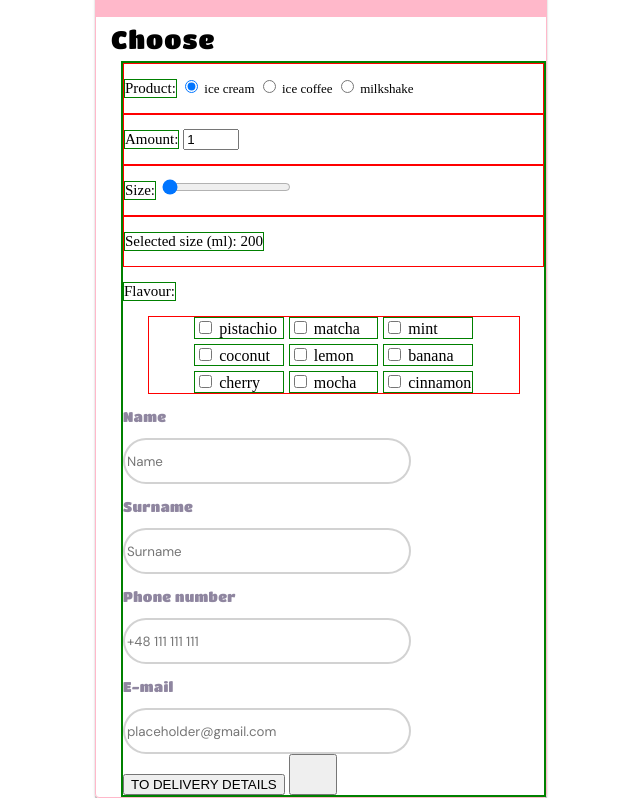
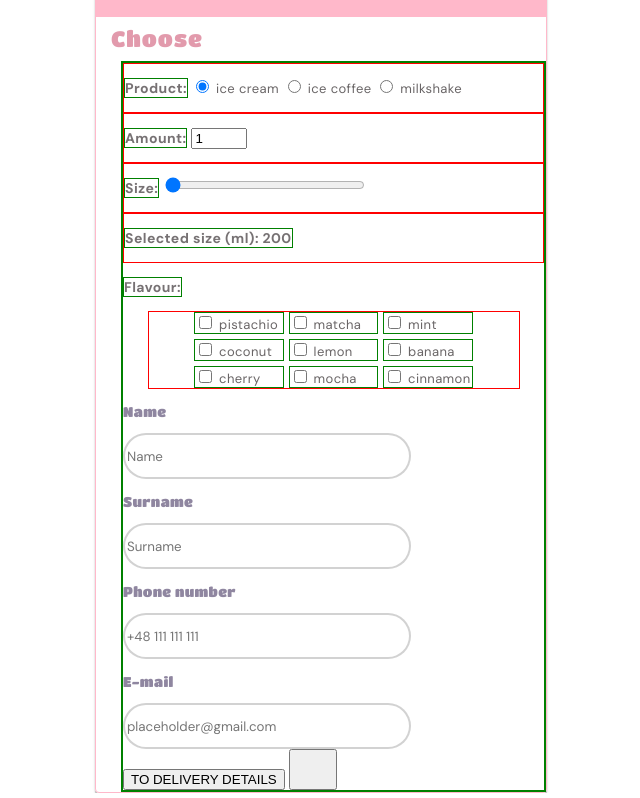
Before and after one commit to zofiasylwisty/test, a plain HTML site: page index.html in a window 1280 px wide. Shown: the part 98-896 px from the top of the page, without its empty margins (319-959 px from the left). Drawn offline with Linux system fonts and the light colour scheme; a script that the page names is missing.

Commit message:
changed range

```diff
--- a/css/styles.css
+++ b/css/styles.css
@@ -58,7 +58,8 @@ margin-top: 30px;
 .choose {
   margin-left: 15px;
     font-family: "Titan One";
-    font-size: 25px;
+    color: #e29aac;
+    font-size: 22px;
     font-weight: 400;
     line-height: 44px;
     letter-spacing: 0.04em;
@@ -67,8 +68,42 @@ margin-top: 30px;
 }
 .kot {
     border: 1px solid green;
-    font-size: 15px;
+    font-size: 14px;
+    font-family: "DM Sans";
+    font-weight: 700;
+    letter-spacing: 0.03em;
+    color: #20191b9d;
     display: inline-block;
+}
+input[type=range] {
+ width: 200px;
+}
+input[type=range]::-moz-range-track {
+  width: 100%;
+  height: 6px;
+  cursor: pointer;
+  box-shadow: 1px 1px 1px #000000, 0px 0px 2px #0d0d0d;
+  background: linear-gradient(
+    to right,
+    #e29aac,
+    rgba(75, 172, 202, 0.753)
+  );
+  border-radius: 50px;
+}
+input[type=range]::-moz-range-thumb {
+  box-shadow: 1px 1px 1px #000000, 0px 0px 1px #0d0d0d;
+  border: 1px solid #00000098;
+  height: 8px;
+  width: 16px;
+  border-radius: 50px;
+  background: #ffffff;
+  cursor: pointer;
+}
+.item {
+  font-size: 13px;
+  font-family: "DM Sans";
+  letter-spacing: 0.03em;
+  color: #20191bab;
 }
 .form-container {
 border: 2px solid green;
--- a/index.html
+++ b/index.html
@@ -26,15 +26,15 @@
       <form >
         <div class="first-label">
         <p class="kot">Product:</p>
-        <label>
+        <label class="item">
           <input type="radio" name="product" value="iceCream" checked />
           ice cream
         </label>
-        <label>
+        <label class="item">
           <input type="radio" name="product" value="iceCoffee" />
           ice coffee
         </label>
-        <label>
+        <label class="item">
           <input type="radio" name="product" value="milkshake" />
           milkshake
         </label>
@@ -55,6 +55,7 @@
             min="200"
             max="1000"
             step="200"
+            class="range"
           />
         </label>
       </div>
@@ -66,39 +67,39 @@
 
     <p class="kot">Flavour:</p>
     <ul class="fifth-label">
-   <li class="fifth-label-item"> <label>
+   <li class="fifth-label-item"> <label class="item">
       <input type="checkbox" name="flavour" value="pistachio" />
       pistachio
     </label></li>
-    <li class="fifth-label-item"> <label>
+    <li class="fifth-label-item"> <label class="item">
       <input type="checkbox" name="flavour" value="matcha" />
       matcha
     </label></li>
-    <li class="fifth-label-item"><label>
+    <li class="fifth-label-item"><label class="item">
       <input type="checkbox" name="flavour" value="mintChocolateChip" />
       mint
     </label></li>
-    <li class="fifth-label-item">  <label>
+    <li class="fifth-label-item">  <label class="item">
       <input type="checkbox" name="flavour" value="coconut" />
       coconut
     </label></li>
-    <li class="fifth-label-item"> <label>
+    <li class="fifth-label-item"> <label class="item">
       <input type="checkbox" name="flavour" value="lemonCheesecake" />
       lemon
     </label></li>
-    <li class="fifth-label-item">  <label>
+    <li class="fifth-label-item">  <label class="item">
       <input type="checkbox" name="flavour" value="banana" />
       banana
     </label></li>
-    <li class="fifth-label-item">  <label>
+    <li class="fifth-label-item">  <label class="item">
       <input type="checkbox" name="flavour" value="cherry"/>
       cherry
     </label></li>
-    <li class="fifth-label-item">  <label>
+    <li class="fifth-label-item">  <label class="item">
       <input type="checkbox" name="flavour" value="mocha" />
       mocha
     </label></li>
-    <li class="fifth-label-item">  <label>
+    <li class="fifth-label-item">  <label class="item">
       <input type="checkbox" name="flavour" value="cinnamon" />
       cinnamon
     </label></li>
```
